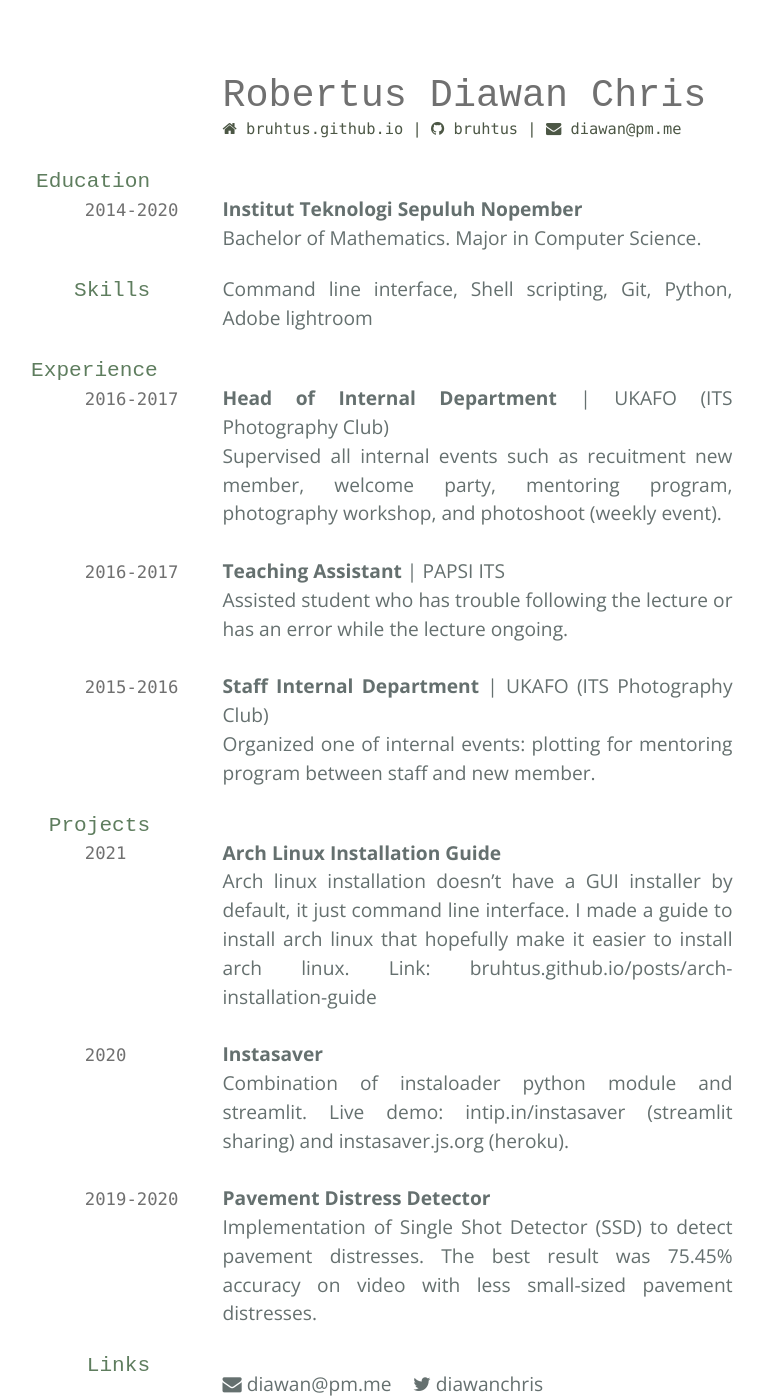
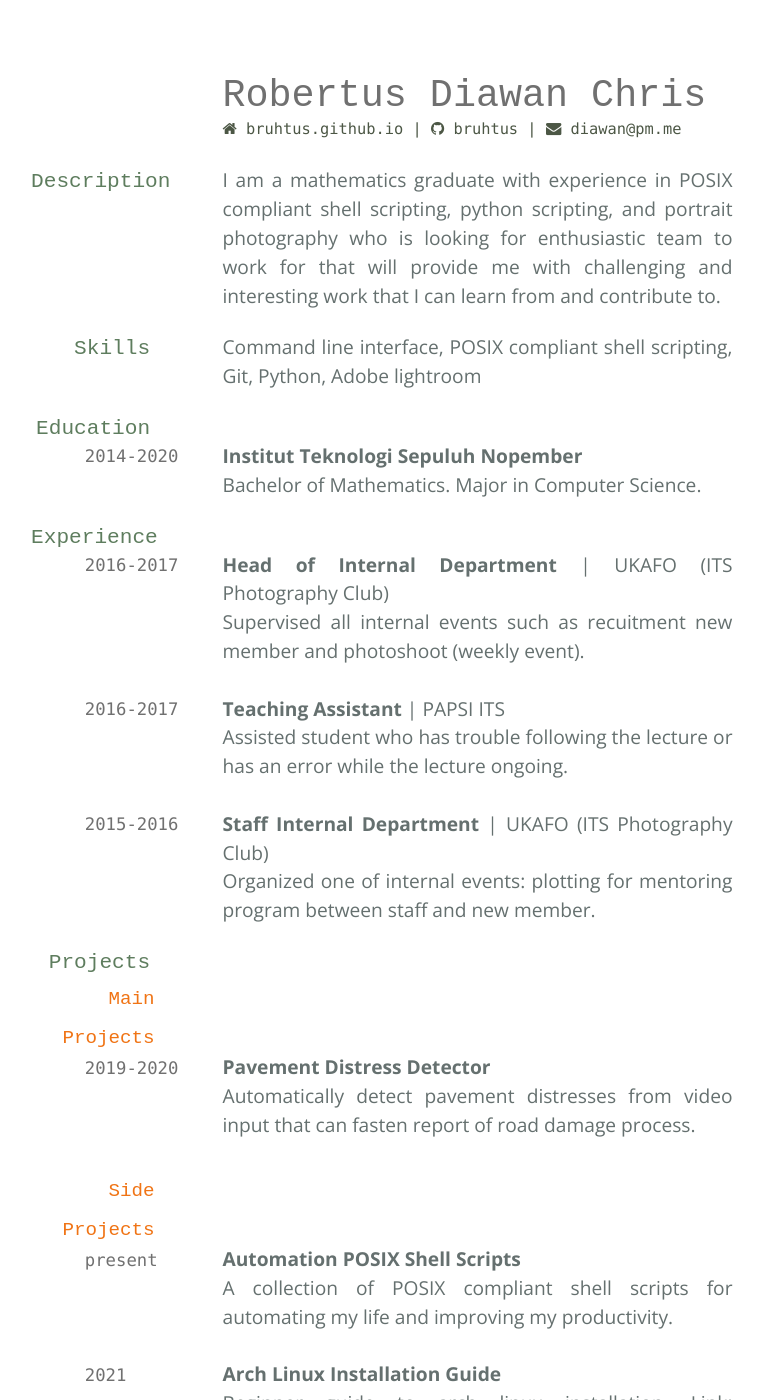
Before and after one commit to TimoTSchmidt/test3, a Jekyll site: the page built from index.md, in a window 1280 px wide and 1400 px high. Shown: the whole window, without its empty margins (205-969 px from the left). Built offline with Jekyll 4.4.1, drawn with Linux system fonts in a browser that asks for light colours; nearby versions of some CDN libraries; some of the changed text lies outside the part shown.

Commit message:
Add short description and a few side projects

```diff
--- a/index.md
+++ b/index.md
@@ -12,21 +12,24 @@ title: Robertus Diawan Chris' CV
 <i class="fa fa-envelope"></i> <a href="mailto:diawan@pm.me">diawan@pm.me</a>
 </div>
 
+## Description
+I am a mathematics graduate with experience in POSIX compliant shell scripting, python scripting, and portrait photography who is looking for enthusiastic team to work for that will provide me with challenging and interesting work that I can learn from and contribute to.
+
+## Skills
+
+Command line interface, POSIX compliant shell scripting, Git, Python, Adobe lightroom
+
 ## Education
 
 `2014-2020`
 __Institut Teknologi Sepuluh Nopember__ <br>
 Bachelor of Mathematics. Major in Computer Science.
 
-## Skills
-
-Command line interface, Shell scripting, Git, Python, Adobe lightroom
-
 ## Experience
 
 `2016-2017`
 __Head of Internal Department__ | UKAFO (ITS Photography Club) <br>
-Supervised all internal events such as recuitment new member, welcome party, mentoring program, photography workshop, and photoshoot (weekly event).
+Supervised all internal events such as recuitment new member and photoshoot (weekly event).
 
 `2016-2017`
 __Teaching Assistant__ | PAPSI ITS <br>
@@ -38,18 +41,29 @@ Organized one of internal events: plotting for mentoring program between staff a
 
 ## Projects
 
+### Main Projects
+
+`2019-2020`
+__Pavement Distress Detector__ <br>
+Automatically detect pavement distresses from video input that can fasten report of road damage process.
+
+### Side Projects
+
+`present`
+__Automation POSIX Shell Scripts__ <br>
+A collection of POSIX compliant shell scripts for automating my life and improving my productivity.
+
 `2021`
 __Arch Linux Installation Guide__ <br>
-Arch linux installation doesn't have a GUI installer by default, it just command line interface. I made a guide to install arch linux that hopefully make it easier to install arch linux. Link: [bruhtus.github.io/posts/arch-installation-guide](https://bruhtus.github.io/posts/arch-installation-guide/)
+Beginner guide to arch linux installation. Link: [bruhtus.github.io/posts/arch-installation-guide](https://bruhtus.github.io/posts/arch-installation-guide/).
 
 `2020`
 __Instasaver__ <br>
-Combination of instaloader python module and streamlit. Live demo: <a href="https://intip.in/instasaver">intip.in/instasaver</a> (streamlit sharing) and <a href="https://instasaver.js.org/">instasaver.js.org</a> (heroku).
+Combination of instaloader python module and streamlit. Live demo: [intip.in/instasaver](https://intip.in/instasaver) (streamlit sharing) and [instasaver.js.org](https://instasaver.js.org/) (heroku).
 
-`2019-2020`
-__Pavement Distress Detector__ <br>
-Implementation of Single Shot Detector (SSD) to detect pavement distresses.
-The best result was 75.45% accuracy on video with less small-sized pavement distresses.
+`2020`
+__Markdown CV__ <br>
+A fork of [elipapa's markdown-cv project](https://github.com/elipapa/markdown-cv) with different layout and colorscheme. Live demo: [bruhtus.github.io/cv](https://bruhtus.github.io/cv/)
 
 <!-- ## Areas of expertise
 
```
